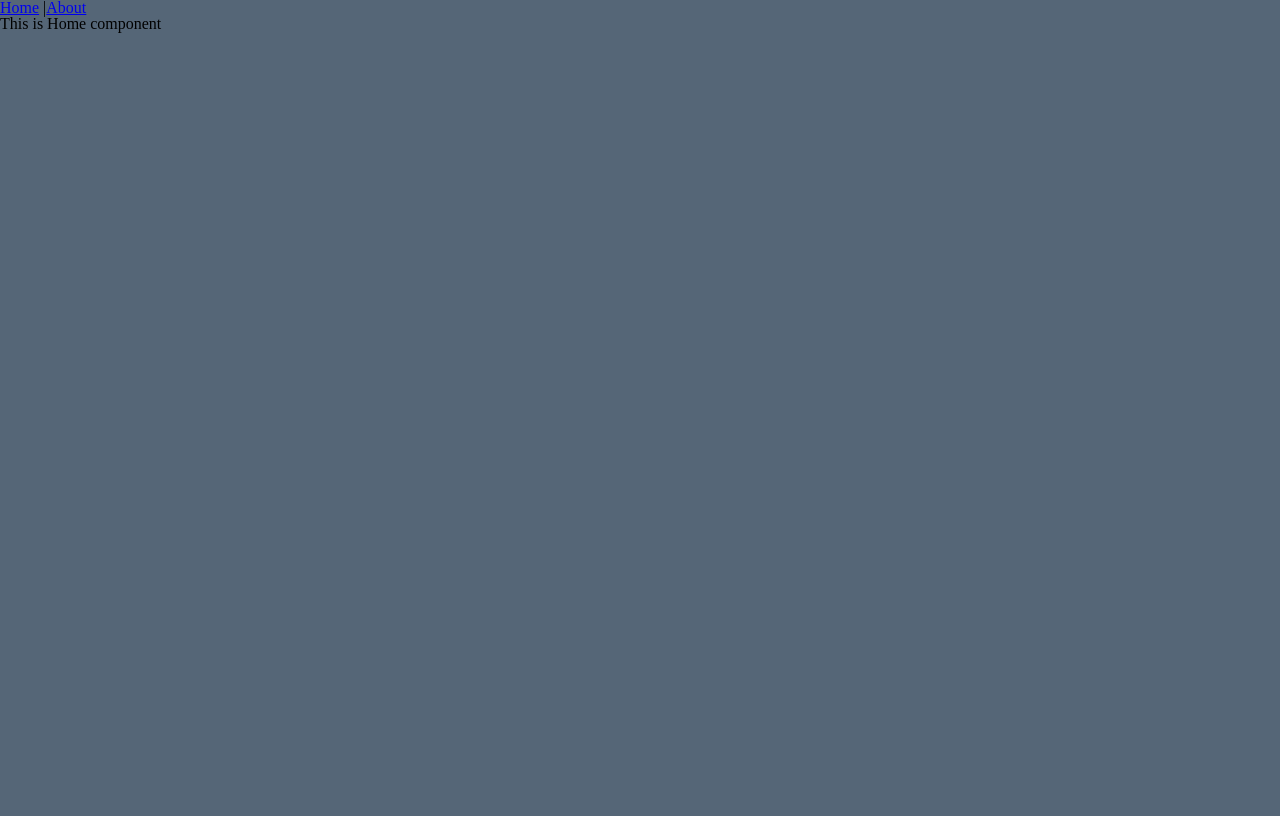
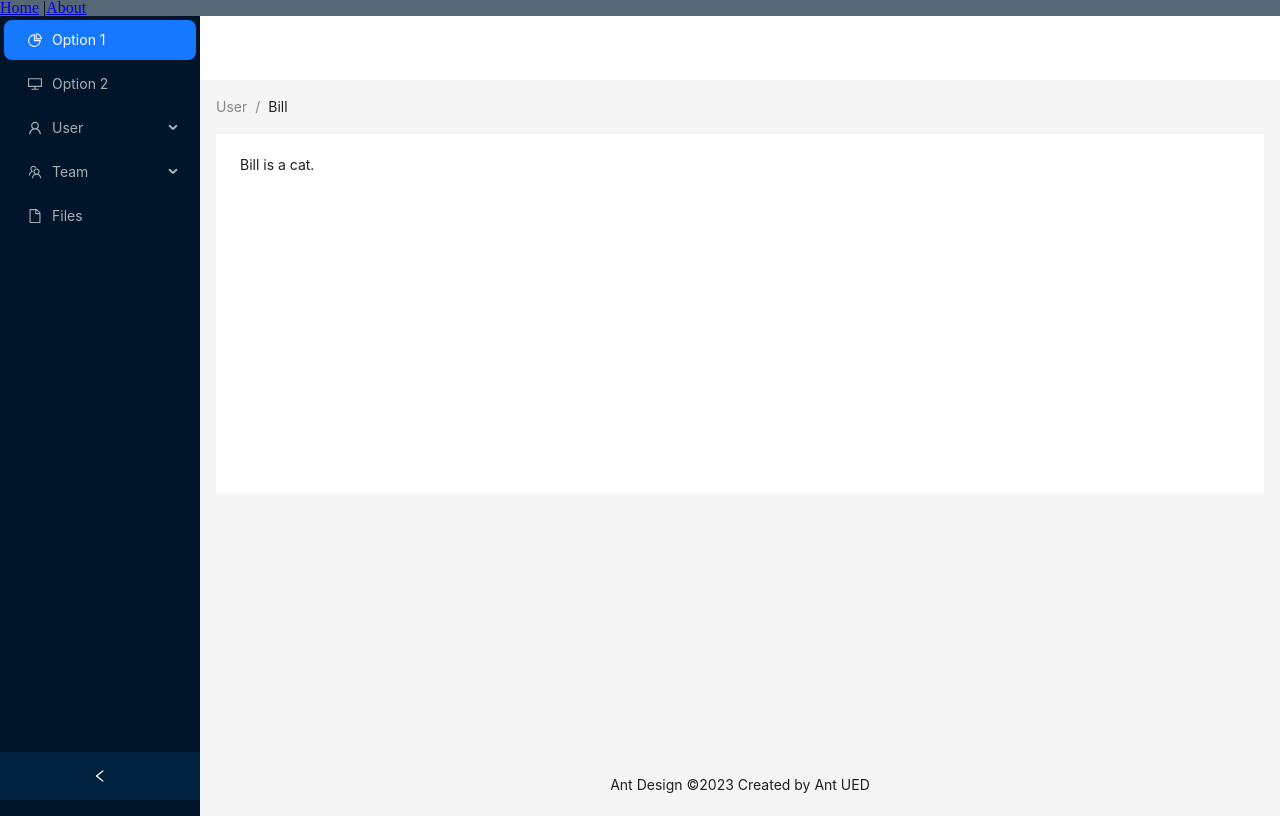
Before and after one commit to jaaasonwu/react-management, a React (Vite) app: page /home in a window 1280 px wide. Built offline with nearby package versions, Linux system fonts and the light colour scheme.

Commit message:
1. Use component style routing. 2. Set basic layout

```diff
--- a/src/router/index.tsx
+++ b/src/router/index_component.tsx
@@ -2,7 +2,13 @@
 import Home from "@/views/Home.tsx"
 import About from "@/views/About.tsx"
 import {BrowserRouter, Routes, Route, Navigate} from "react-router-dom";
+import React from "react";
 
+const lazyLoadingComponent = (comp: JSX.Element) => (
+    <React.Suspense fallback={<div>Loading...</div>}>
+        {comp}
+    </React.Suspense>
+)
 const baseRouter = () => (
     <BrowserRouter>
         <Routes>
@@ -10,7 +16,7 @@
                 /* Redirect to /home when visiting / */
                 <Route path={"/"} element={<Navigate to={"/home"}/>}></Route>
                 <Route path={"/home"} element={<Home/>}></Route>
-                <Route path={"/about"} element={<About/>}></Route>
+                <Route path={"/about"} element={lazyLoadingComponent(<About/>)}></Route>
             </Route>
         </Routes>
     </BrowserRouter>
--- a/src/views/Home.tsx
+++ b/src/views/Home.tsx
@@ -1,9 +1,71 @@
-const View = () => {
-    return (
-        <div className={"home"}>
-            <p>This is Home component</p>
-        </div>
-    )
+import React, { useState } from 'react';
+import {
+    DesktopOutlined,
+    FileOutlined,
+    PieChartOutlined,
+    TeamOutlined,
+    UserOutlined,
+} from '@ant-design/icons';
+import type { MenuProps } from 'antd';
+import { Breadcrumb, Layout, Menu, theme } from 'antd';
+
+const { Header, Content, Footer, Sider } = Layout;
+
+type MenuItem = Required<MenuProps>['items'][number];
+
+function getItem(
+    label: React.ReactNode,
+    key: React.Key,
+    icon?: React.ReactNode,
+    children?: MenuItem[],
+): MenuItem {
+    return {
+        key,
+        icon,
+        children,
+        label,
+    } as MenuItem;
 }
 
-export default View;
+const items: MenuItem[] = [
+    getItem('Option 1', '1', <PieChartOutlined />),
+    getItem('Option 2', '2', <DesktopOutlined />),
+    getItem('User', 'sub1', <UserOutlined />, [
+        getItem('Tom', '3'),
+        getItem('Bill', '4'),
+        getItem('Alex', '5'),
+    ]),
+    getItem('Team', 'sub2', <TeamOutlined />, [getItem('Team 1', '6'), getItem('Team 2', '8')]),
+    getItem('Files', '9', <FileOutlined />),
+];
+
+const HomeView: React.FC = () => {
+    const [collapsed, setCollapsed] = useState(false);
+    const {
+        token: { colorBgContainer },
+    } = theme.useToken();
+
+    return (
+        <Layout style={{ minHeight: '100vh' }}>
+            <Sider collapsible collapsed={collapsed} onCollapse={(value) => setCollapsed(value)}>
+                <div className="demo-logo-vertical" />
+                <Menu theme="dark" defaultSelectedKeys={['1']} mode="inline" items={items} />
+            </Sider>
+            <Layout>
+                <Header style={{ padding: 0, background: colorBgContainer }} />
+                <Content style={{ margin: '0 16px' }}>
+                    <Breadcrumb style={{ margin: '16px 0' }}>
+                        <Breadcrumb.Item>User</Breadcrumb.Item>
+                        <Breadcrumb.Item>Bill</Breadcrumb.Item>
+                    </Breadcrumb>
+                    <div style={{ padding: 24, minHeight: 360, background: colorBgContainer }}>
+                        Bill is a cat.
+                    </div>
+                </Content>
+                <Footer style={{ textAlign: 'center' }}>Ant Design ©2023 Created by Ant UED</Footer>
+            </Layout>
+        </Layout>
+    );
+};
+
+export default HomeView;
```
Also changed, not shown: src/App.tsx (+12 -6 lines), src/main.tsx (+12 -2 lines), src/router/index_obj.tsx (added, +30 -0 lines).
